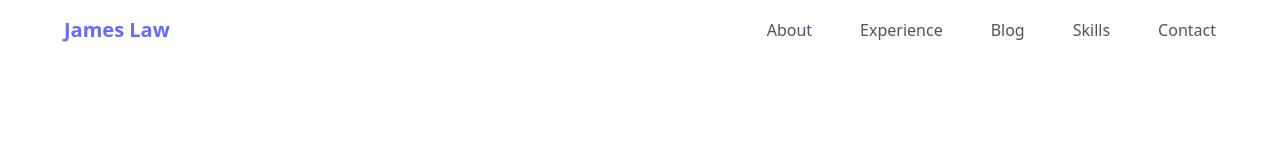
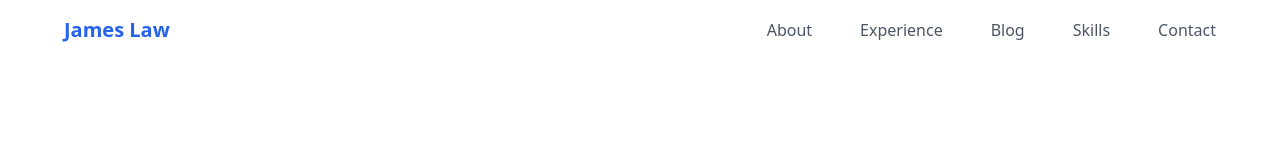
Before and after one commit to James1Law/my-portfolio, a React (Vite) app: page / in a window 1280 px wide. Shown: the top 160 px of the page. Built offline with nearby package versions, Linux system fonts and the light colour scheme.

Commit message:
blue James Law

```diff
--- a/src/components/Navbar.jsx
+++ b/src/components/Navbar.jsx
@@ -74,7 +74,7 @@ const Navbar = () => {
   return (
     <header className="fixed top-0 w-full z-50 bg-white/80 backdrop-blur-sm">
       <nav className="flex items-center justify-between padding-x py-4">
-        <a href="/" className="text-xl font-bold">James Law</a>
+        <a href="/" className="text-xl font-bold text-blue-600 dark:text-blue-400">James Law</a>
 
         {/* Desktop Navigation */}
         <ul className="hidden md:flex gap-12">
```
